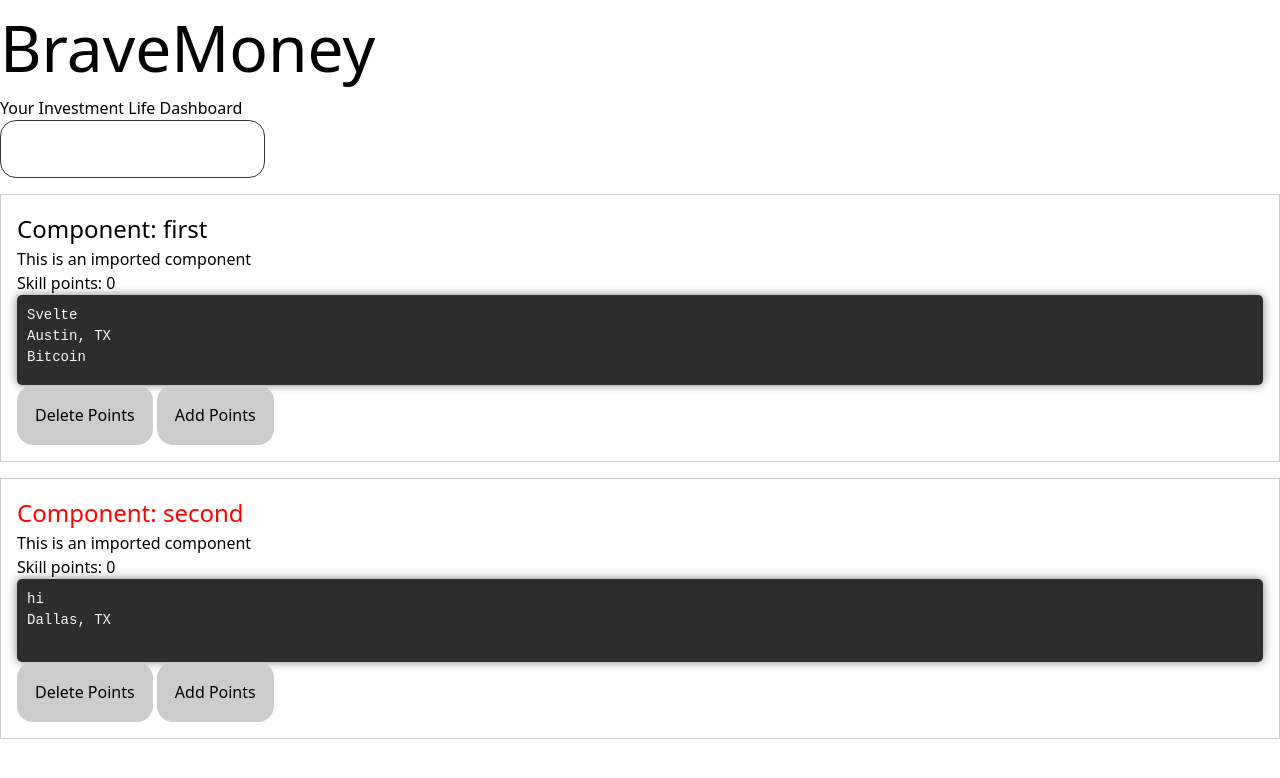
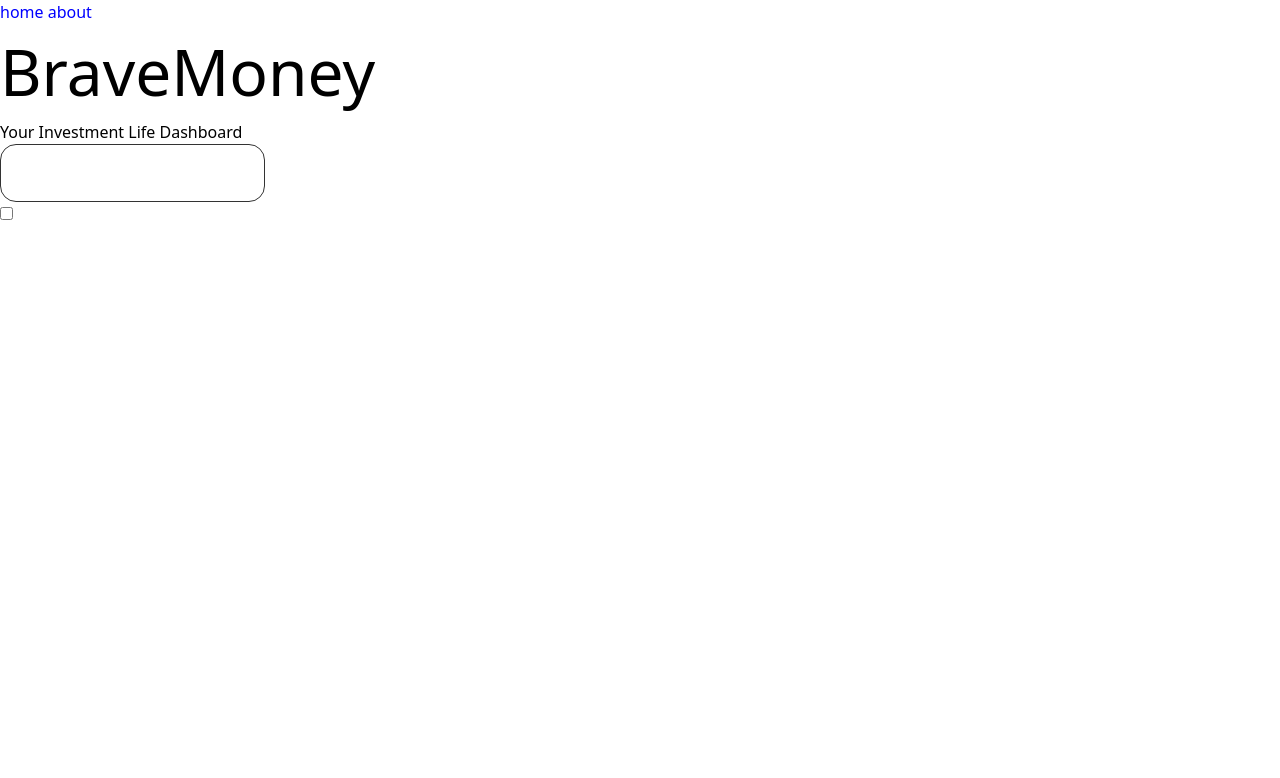
Before and after one commit to leongaban/BraveMoneyApp, a SvelteKit app: page / in a window 1280 px wide. Shown: the top 778 px of the page. Built offline with nearby package versions, Linux system fonts and the light colour scheme.

Commit message:
added /about route & life cycle events

```diff
--- a/src/components/Column.svelte
+++ b/src/components/Column.svelte
@@ -1,11 +1,11 @@
 <script lang="ts">
+  import { onMount, onDestroy, beforeUpdate, afterUpdate } from 'svelte';
   import { createEventDispatcher } from 'svelte';
 
   export let status;
   export let name;
   export let location;
   export let crypto;
-  // export let onPointChange: (skillPoint: number) => void = () => {};
 
   const missingProp = !name || !location || !crypto;
 
@@ -14,9 +14,6 @@
   let skillPoint = 0;
 
   $: dispatch('onPointChange', skillPoint);
-  // $: onPointChange(skillPoint);
-  // $: if (onPointChange) onPointChange(skillPoint);
-  // $: if (typeof onPointChange === 'function') onPointChange(skillPoint);
 
   function decrement() {
     skillPoint -= 1;
@@ -25,6 +22,22 @@
   function increment() {
     skillPoint += 1;
   }
+
+  onMount(() => {
+    console.log('Mounted');
+  });
+
+  onDestroy(() => {
+    console.log('Destroyed');
+  });
+
+  beforeUpdate(() => {
+    console.log('Before update');
+  });
+
+  afterUpdate(() => {
+    console.log('After update');
+  });
 </script>
 
 <div class="component">
--- a/src/routes/+page.svelte
+++ b/src/routes/+page.svelte
@@ -1,4 +1,5 @@
 <script lang="ts">
+  import { onMount, onDestroy, beforeUpdate, afterUpdate } from 'svelte';
   import Column from '../components/Column.svelte';
   import '../css/app.css';
 
@@ -16,6 +17,7 @@
 
   let email = '';
   let emailError = '';
+  let condition = false;
 
   $: email, (emailError = email === '' ? '' : validateEmail(email) ? '' : 'Please enter a valid email address');
 
@@ -27,7 +29,28 @@
   function onPointChange(event: CustomEvent<number>) {
     console.log('Point changed', event.detail);
   }
+
+  // onMount(() => {
+  //   console.log('Mounted');
+  // });
+
+  // onDestroy(() => {
+  //   console.log('Destroyed');
+  // });
+
+  // beforeUpdate(() => {
+  //   console.log('Before update');
+  // });
+
+  // afterUpdate(() => {
+  //   console.log('After update');
+  // });
 </script>
+
+<nav>
+  <a href="/">home</a>
+  <a href="/about">about</a>
+</nav>
 
 <h1>BraveMoney</h1>
 <h2>Your Investment Life Dashboard</h2>
@@ -38,13 +61,25 @@
 
 <div class="error">{emailError}</div>
 
-<Column status="first" {...obj} on:onPointChange={onPointChange} />
+<input type="checkbox" bind:checked={condition} />
 
-<Column status="second" {...obj2} />
+{#if condition}
+  <Column status="first" {...obj} on:onPointChange={onPointChange} />
+
+  <!-- <Column status="second" {...obj2} /> -->
+{/if}
 
 <style>
   h1 {
     font-size: 4rem;
+  }
+
+  a {
+    color: blue;
+    &:hover {
+      color: purple;
+      text-decoration: underline;
+    }
   }
 
   .my-input {
--- /dev/null
+++ b/src/routes/about/+page.svelte
@@ -0,0 +1,5 @@
+<nav>
+  <a href="/">home</a>
+</nav>
+
+This is About
```
